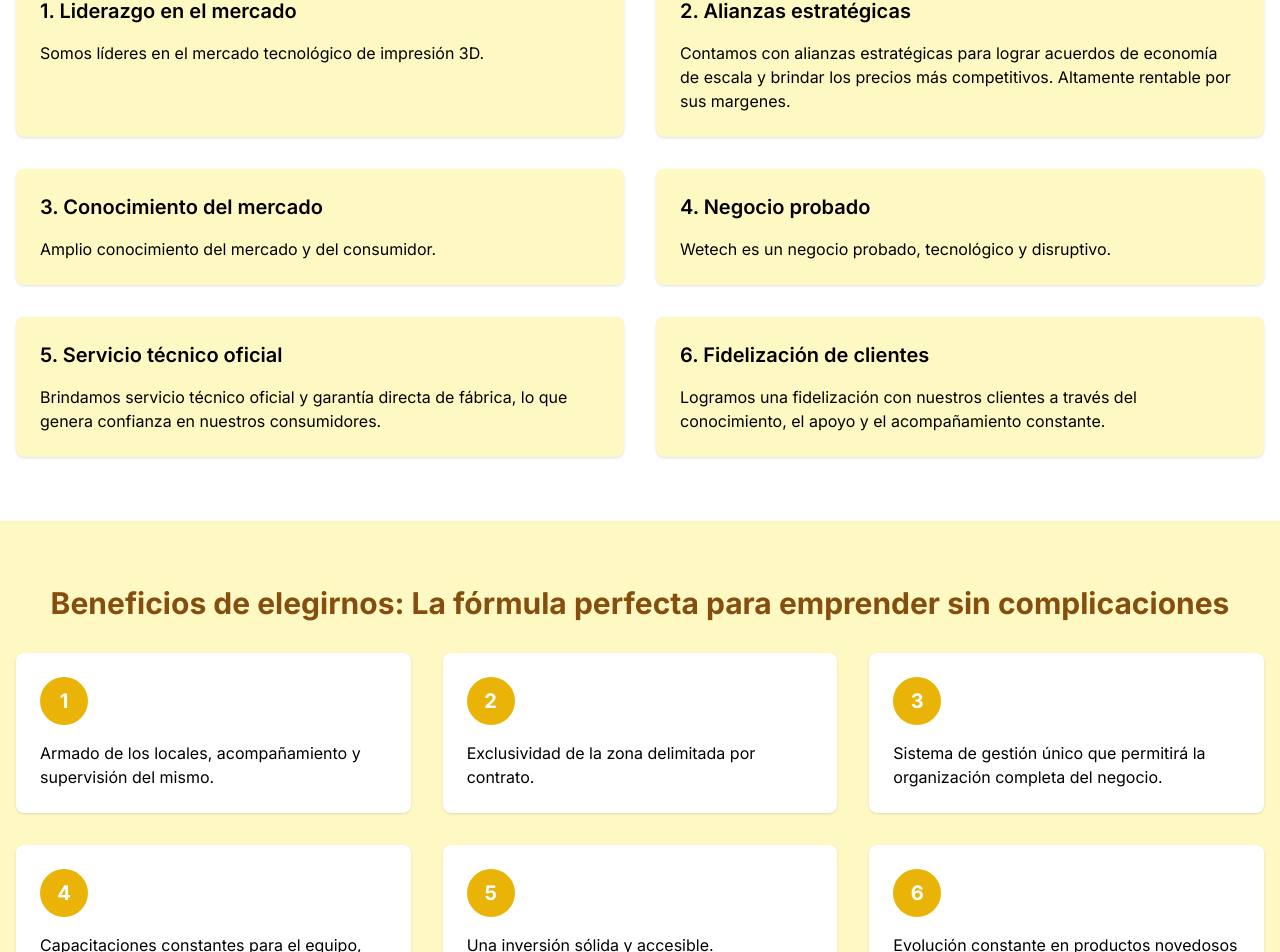
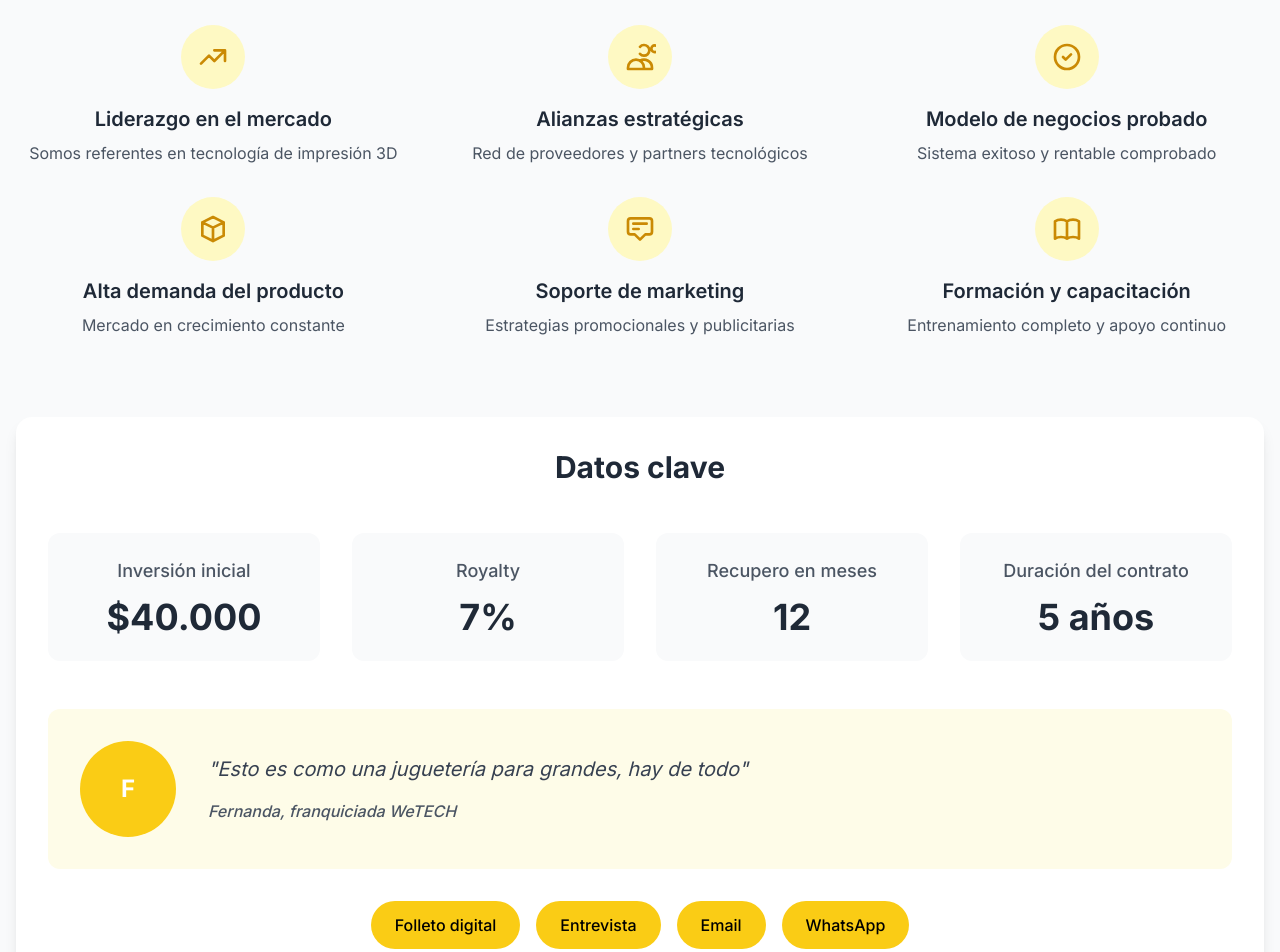
Before and after one commit to Gabih14/Web-WeTECH, a React (Vite) app: page /franquicias in a window 1280 px wide. Shown: the part 868-1820 px from the top of the page. Built offline with nearby package versions, Linux system fonts and the light colour scheme; no server answers.

Commit message:
add franquicias v2

```diff
--- a/src/pages/Franquicias.tsx
+++ b/src/pages/Franquicias.tsx
@@ -156,116 +156,142 @@ export const Franquicias = () => {
         <div className="absolute bottom-0 right-0 w-56 h-56 bg-yellow-300 rounded-full opacity-20 blur-2xl -z-1 animate-pulse" style={{filter:'blur(40px)'}}></div>
       </header>
 
-      {/* Reasons to Choose Us Section */}
-      <div className="container mx-auto px-4 py-16">
-        <h2 className="text-3xl font-bold mb-8 text-center text-yellow-800">
-          Razones para elegirnos
-        </h2>
-        <div className="grid md:grid-cols-2 gap-8">
-          <div className="bg-yellow-100 p-6 rounded-lg shadow">
-            <h3 className="text-xl font-semibold mb-4">
-              1. Liderazgo en el mercado
+      {/* Razones para elegirnos */}
+      <section className="bg-gray-50 py-20">
+        <div className="container mx-auto px-4">
+          <h2 className="text-4xl font-bold mb-16 text-center text-gray-800">
+            Razones para elegirnos
+          </h2>
+
+          <div className="grid grid-cols-1 md:grid-cols-2 lg:grid-cols-3 gap-8 mb-20">
+            {/* Liderazgo en el mercado */}
+            <div className="text-center">
+              <div className="w-16 h-16 bg-yellow-100 rounded-full flex items-center justify-center mx-auto mb-4">
+                <svg className="w-8 h-8 text-yellow-600" fill="none" stroke="currentColor" viewBox="0 0 24 24">
+                  <path strokeLinecap="round" strokeLinejoin="round" strokeWidth={2} d="M13 7h8m0 0v8m0-8l-8 8-4-4-6 6" />
+                </svg>
+              </div>
+              <h3 className="text-xl font-semibold mb-2 text-gray-800">Liderazgo en el mercado</h3>
+              <p className="text-gray-600">Somos referentes en tecnología de impresión 3D</p>
+            </div>
+
+            {/* Alianzas estratégicas */}
+            <div className="text-center">
+              <div className="w-16 h-16 bg-yellow-100 rounded-full flex items-center justify-center mx-auto mb-4">
+                <svg className="w-8 h-8 text-yellow-600" fill="none" stroke="currentColor" viewBox="0 0 24 24">
+                  <path strokeLinecap="round" strokeLinejoin="round" strokeWidth={2} d="M12 4.354a4 4 0 110 5.292M15 21H3v-1a6 6 0 0112 0v1zm0 0h6v-1a6 6 0 00-9-5.197m13.5-9a2.5 2.5 0 11-5 0 2.5 2.5 0 015 0z" />
+                </svg>
+              </div>
+              <h3 className="text-xl font-semibold mb-2 text-gray-800">Alianzas estratégicas</h3>
+              <p className="text-gray-600">Red de proveedores y partners tecnológicos</p>
+            </div>
+
+            {/* Modelo de negocios probado */}
+            <div className="text-center">
+              <div className="w-16 h-16 bg-yellow-100 rounded-full flex items-center justify-center mx-auto mb-4">
+                <svg className="w-8 h-8 text-yellow-600" fill="none" stroke="currentColor" viewBox="0 0 24 24">
+                  <path strokeLinecap="round" strokeLinejoin="round" strokeWidth={2} d="M9 12l2 2 4-4m6 2a9 9 0 11-18 0 9 9 0 0118 0z" />
+                </svg>
+              </div>
+              <h3 className="text-xl font-semibold mb-2 text-gray-800">Modelo de negocios probado</h3>
+              <p className="text-gray-600">Sistema exitoso y rentable comprobado</p>
+            </div>
+
+            {/* Alta demanda del producto */}
+            <div className="text-center">
+              <div className="w-16 h-16 bg-yellow-100 rounded-full flex items-center justify-center mx-auto mb-4">
+                <svg className="w-8 h-8 text-yellow-600" fill="none" stroke="currentColor" viewBox="0 0 24 24">
+                  <path strokeLinecap="round" strokeLinejoin="round" strokeWidth={2} d="M20 7l-8-4-8 4m16 0l-8 4m8-4v10l-8 4m0-10L4 7m8 4v10M4 7v10l8 4" />
+                </svg>
+              </div>
+              <h3 className="text-xl font-semibold mb-2 text-gray-800">Alta demanda del producto</h3>
+              <p className="text-gray-600">Mercado en crecimiento constante</p>
+            </div>
+
+            {/* Soporte de marketing */}
+            <div className="text-center">
+              <div className="w-16 h-16 bg-yellow-100 rounded-full flex items-center justify-center mx-auto mb-4">
+                <svg className="w-8 h-8 text-yellow-600" fill="none" stroke="currentColor" viewBox="0 0 24 24">
+                  <path strokeLinecap="round" strokeLinejoin="round" strokeWidth={2} d="M7 8h10M7 12h4m1 8l-4-4H5a2 2 0 01-2-2V6a2 2 0 012-2h14a2 2 0 012 2v8a2 2 0 01-2 2h-3l-4 4z" />
+                </svg>
+              </div>
+              <h3 className="text-xl font-semibold mb-2 text-gray-800">Soporte de marketing</h3>
+              <p className="text-gray-600">Estrategias promocionales y publicitarias</p>
+            </div>
+
+            {/* Formación y capacitación */}
+            <div className="text-center">
+              <div className="w-16 h-16 bg-yellow-100 rounded-full flex items-center justify-center mx-auto mb-4">
+                <svg className="w-8 h-8 text-yellow-600" fill="none" stroke="currentColor" viewBox="0 0 24 24">
+                  <path strokeLinecap="round" strokeLinejoin="round" strokeWidth={2} d="M12 6.253v13m0-13C10.832 5.477 9.246 5 7.5 5S4.168 5.477 3 6.253v13C4.168 18.477 5.754 18 7.5 18s3.332.477 4.5 1.253m0-13C13.168 5.477 14.754 5 16.5 5c1.746 0 3.332.477 4.5 1.253v13C19.832 18.477 18.246 18 16.5 18c-1.746 0-3.332.477-4.5 1.253" />
+                </svg>
+              </div>
+              <h3 className="text-xl font-semibold mb-2 text-gray-800">Formación y capacitación</h3>
+              <p className="text-gray-600">Entrenamiento completo y apoyo continuo</p>
+            </div>
+          </div>
+
+          {/* Datos clave */}
+          <div className="bg-white rounded-2xl shadow-lg p-4 sm:p-6 lg:p-8">
+            <h3 className="text-2xl sm:text-3xl font-bold mb-8 sm:mb-12 text-center text-gray-800">
+              Datos clave
             </h3>
-            <p>Somos líderes en el mercado tecnológico de impresión 3D.</p>
-          </div>
-          <div className="bg-yellow-100 p-6 rounded-lg shadow">
-            <h3 className="text-xl font-semibold mb-4">
-              2. Alianzas estratégicas
-            </h3>
-            <p>
-              Contamos con alianzas estratégicas para lograr acuerdos de
-              economía de escala y brindar los precios más competitivos.
-              Altamente rentable por sus margenes.
-            </p>
-          </div>
-          <div className="bg-yellow-100 p-6 rounded-lg shadow">
-            <h3 className="text-xl font-semibold mb-4">
-              3. Conocimiento del mercado
-            </h3>
-            <p>Amplio conocimiento del mercado y del consumidor.</p>
-          </div>
-          <div className="bg-yellow-100 p-6 rounded-lg shadow">
-            <h3 className="text-xl font-semibold mb-4">4. Negocio probado</h3>
-            <p>Wetech es un negocio probado, tecnológico y disruptivo.</p>
-          </div>
-          <div className="bg-yellow-100 p-6 rounded-lg shadow">
-            <h3 className="text-xl font-semibold mb-4">
-              5. Servicio técnico oficial
-            </h3>
-            <p>
-              Brindamos servicio técnico oficial y garantía directa de fábrica,
-              lo que genera confianza en nuestros consumidores.
-            </p>
-          </div>
-          <div className="bg-yellow-100 p-6 rounded-lg shadow">
-            <h3 className="text-xl font-semibold mb-4">
-              6. Fidelización de clientes
-            </h3>
-            <p>
-              Logramos una fidelización con nuestros clientes a través del
-              conocimiento, el apoyo y el acompañamiento constante.
-            </p>
-          </div>
-        </div>
-      </div>
 
-      {/* Benefits Section */}
-      <div className="bg-yellow-100 py-16">
-        <div className="container mx-auto px-4">
-          <h2 className="text-3xl font-bold mb-8 text-center text-yellow-800">
-            Beneficios de elegirnos: La fórmula perfecta para emprender sin
-            complicaciones
-          </h2>
-          <div className="grid md:grid-cols-3 gap-8">
-            <div className="bg-white p-6 rounded-lg shadow">
-              <div className="bg-yellow-500 text-white w-12 h-12 rounded-full flex items-center justify-center mb-4 text-xl font-bold">
-                1
+            <div className="grid grid-cols-1 sm:grid-cols-2 lg:grid-cols-4 gap-6 sm:gap-8 text-center mb-8 sm:mb-12">
+              <div className="bg-gray-50 rounded-xl p-4 sm:p-6">
+                <h4 className="text-sm sm:text-base lg:text-lg font-medium text-gray-600 mb-2 sm:mb-3">Inversión inicial</h4>
+                <p className="text-2xl sm:text-3xl lg:text-4xl font-bold text-gray-800">$40.000</p>
               </div>
-              <p>
-                Armado de los locales, acompañamiento y supervisión del mismo.
-              </p>
+              <div className="bg-gray-50 rounded-xl p-4 sm:p-6">
+                <h4 className="text-sm sm:text-base lg:text-lg font-medium text-gray-600 mb-2 sm:mb-3">Royalty</h4>
+                <p className="text-2xl sm:text-3xl lg:text-4xl font-bold text-gray-800">7%</p>
+              </div>
+              <div className="bg-gray-50 rounded-xl p-4 sm:p-6">
+                <h4 className="text-sm sm:text-base lg:text-lg font-medium text-gray-600 mb-2 sm:mb-3">Recupero en meses</h4>
+                <p className="text-2xl sm:text-3xl lg:text-4xl font-bold text-gray-800">12</p>
+              </div>
+              <div className="bg-gray-50 rounded-xl p-4 sm:p-6">
+                <h4 className="text-sm sm:text-base lg:text-lg font-medium text-gray-600 mb-2 sm:mb-3">Duración del contrato</h4>
+                <p className="text-2xl sm:text-3xl lg:text-4xl font-bold text-gray-800">5 años</p>
+              </div>
             </div>
-            <div className="bg-white p-6 rounded-lg shadow">
-              <div className="bg-yellow-500 text-white w-12 h-12 rounded-full flex items-center justify-center mb-4 text-xl font-bold">
-                2
+
+            {/* Testimonial */}
+            <div className="flex flex-col lg:flex-row items-center gap-6 lg:gap-8 bg-yellow-50 rounded-xl p-4 sm:p-6 lg:p-8">
+              <div className="flex-shrink-0">
+                <div className="w-16 h-16 sm:w-20 sm:h-20 lg:w-24 lg:h-24 bg-yellow-400 rounded-full flex items-center justify-center">
+                  <span className="text-lg sm:text-xl lg:text-2xl font-bold text-white">F</span>
+                </div>
               </div>
-              <p>Exclusividad de la zona delimitada por contrato.</p>
+              <div className="flex-1 text-center lg:text-left">
+                <blockquote className="text-lg sm:text-xl text-gray-700 mb-3 sm:mb-4 italic">
+                  "Esto es como una juguetería para grandes, hay de todo"
+                </blockquote>
+                <cite className="text-sm sm:text-base text-gray-600 font-medium">
+                  Fernanda, franquiciada WeTECH
+                </cite>
+              </div>
+
             </div>
-            <div className="bg-white p-6 rounded-lg shadow">
-              <div className="bg-yellow-500 text-white w-12 h-12 rounded-full flex items-center justify-center mb-4 text-xl font-bold">
-                3
-              </div>
-              <p>
-                Sistema de gestión único que permitirá la organización completa
-                del negocio.
-              </p>
-            </div>
-            <div className="bg-white p-6 rounded-lg shadow">
-              <div className="bg-yellow-500 text-white w-12 h-12 rounded-full flex items-center justify-center mb-4 text-xl font-bold">
-                4
-              </div>
-              <p>
-                Capacitaciones constantes para el equipo, acompañadas de
-                manuales operativos que estandarizan tu gestión.
-              </p>
-            </div>
-            <div className="bg-white p-6 rounded-lg shadow">
-              <div className="bg-yellow-500 text-white w-12 h-12 rounded-full flex items-center justify-center mb-4 text-xl font-bold">
-                5
-              </div>
-              <p>Una inversión sólida y accesible.</p>
-            </div>
-            <div className="bg-white p-6 rounded-lg shadow">
-              <div className="bg-yellow-500 text-white w-12 h-12 rounded-full flex items-center justify-center mb-4 text-xl font-bold">
-                6
-              </div>
-              <p>
-                Evolución constante en productos novedosos para nuestro rubro.
-              </p>
+
+            {/* Botones de contacto */}
+            <div className="flex flex-wrap justify-center gap-3 sm:gap-4 mt-6 sm:mt-8">
+              <button className="bg-yellow-400 hover:bg-yellow-500 text-black px-4 sm:px-6 py-2 sm:py-3 rounded-full text-sm sm:text-base font-medium transition-colors">
+                Folleto digital
+              </button>
+              <button className="bg-yellow-400 hover:bg-yellow-500 text-black px-4 sm:px-6 py-2 sm:py-3 rounded-full text-sm sm:text-base font-medium transition-colors">
+                Entrevista
+              </button>
+              <button className="bg-yellow-400 hover:bg-yellow-500 text-black px-4 sm:px-6 py-2 sm:py-3 rounded-full text-sm sm:text-base font-medium transition-colors">
+                Email
+              </button>
+              <button className="bg-yellow-400 hover:bg-yellow-500 text-black px-4 sm:px-6 py-2 sm:py-3 rounded-full text-sm sm:text-base font-medium transition-colors">
+                WhatsApp
+              </button>
             </div>
           </div>
         </div>
-      </div>
+      </section>
 
       {/* Gallery Section Mejorada */}
       <section className="container mx-auto px-4 py-20">
```
Also changed, not shown: src/components/Navbar.tsx (+8 -2 lines).
